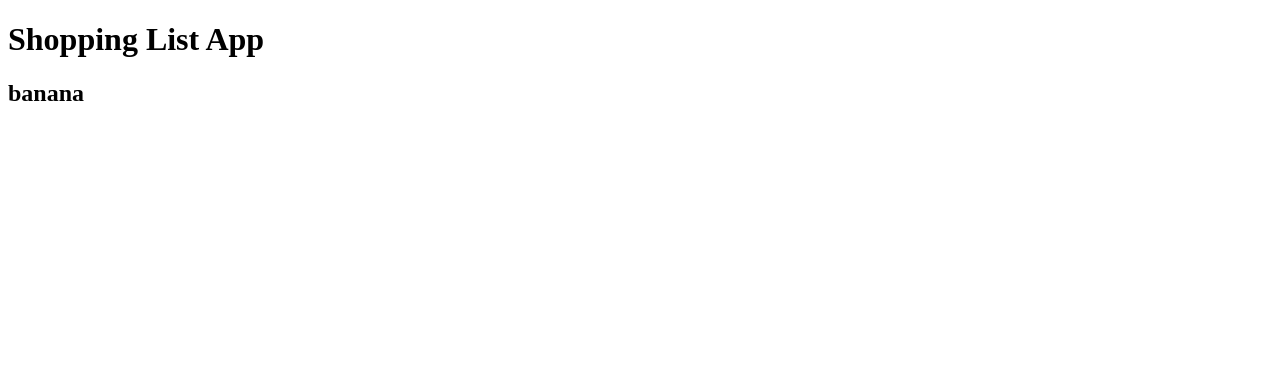
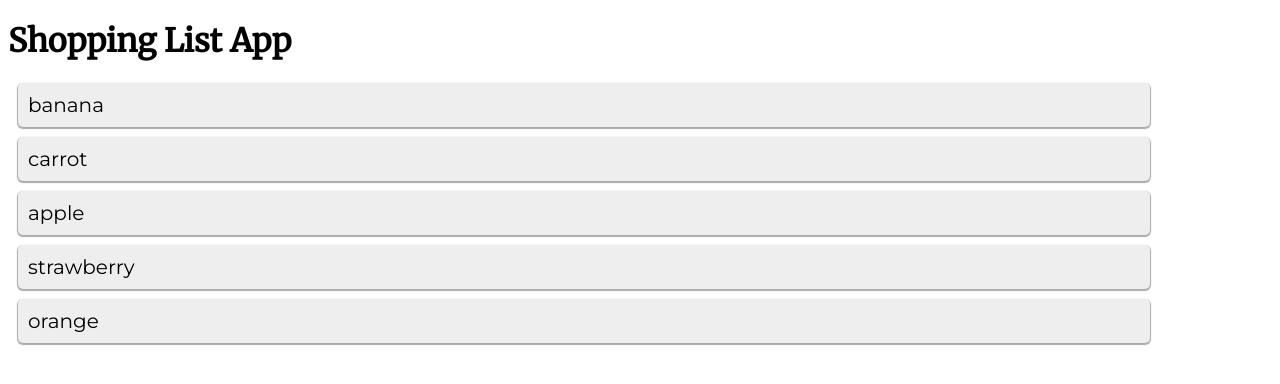
Before and after one commit to apethoud/shopping-list-app, an Angular app in the folder shopping-list-app/: page / in a window 1280 px wide. Shown: the top 384 px of the page. Built offline with nearby package versions, Linux system fonts and the light colour scheme.

Commit message:
mocked up item list and basic styling

```diff
--- a/shopping-list-app/src/app/app.component.html
+++ b/shopping-list-app/src/app/app.component.html
@@ -1,2 +1,6 @@
-<h1>{{title}}</h1>
-<h2>{{foodItem.name}}</h2>
+<h1 id="app-title">{{title}}</h1>
+<ul class="shopping-list">
+  <li *ngFor="let foodItem of foodItems" class="item">
+    {{foodItem.name}}
+  </li>
+</ul>
--- a/shopping-list-app/src/app/app.component.ts
+++ b/shopping-list-app/src/app/app.component.ts
@@ -1,6 +1,14 @@
 import { Component }  from '@angular/core';
 
 import { FoodItem }   from './foodItem';
+
+const FOODITEMS: FoodItem[] = [
+  { id: 1, name: "banana" },
+  { id: 2, name: "carrot" },
+  { id: 3, name: "apple" },
+  { id: 4, name: "strawberry" },
+  { id: 5, name: "orange" }
+]
 
 @Component({
   selector: 'app-root',
@@ -9,8 +17,5 @@ import { FoodItem }   from './foodItem';
 })
 export class AppComponent {
   title = 'Shopping List App';
-  foodItem: FoodItem = {
-    id: 1,
-    name: 'banana'
-  };
+  foodItems = FOODITEMS;
 }
--- a/shopping-list-app/src/styles.css
+++ b/shopping-list-app/src/styles.css
@@ -1 +1,25 @@
 /* You can add global styles to this file, and also import other style files */
+@import url('https://fonts.googleapis.com/css?family=Merriweather|Montserrat');
+
+* {
+  list-style: none;
+  font-family: 'Montserrat', serif;
+}
+
+#app-title {
+  font-family: 'Merriweather', serif;
+}
+
+.shopping-list {
+  width: 90vw;
+  padding: 0;
+}
+
+.shopping-list .item {
+  background-color: #eee;
+  font-size: 20px;
+  margin: 10px;
+  padding: 10px;
+  border-radius: 5px;
+  box-shadow: 0px 1px 1px 1px #aaa;
+}
```
